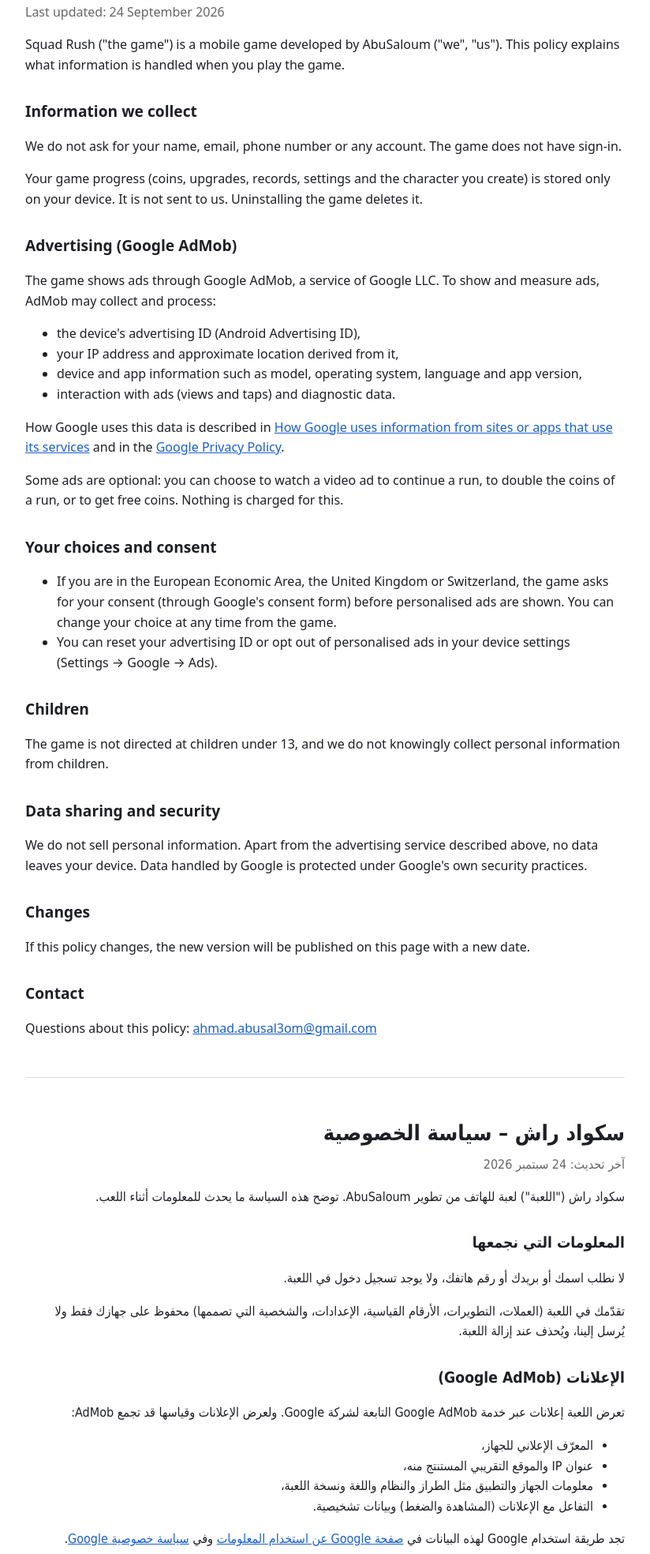
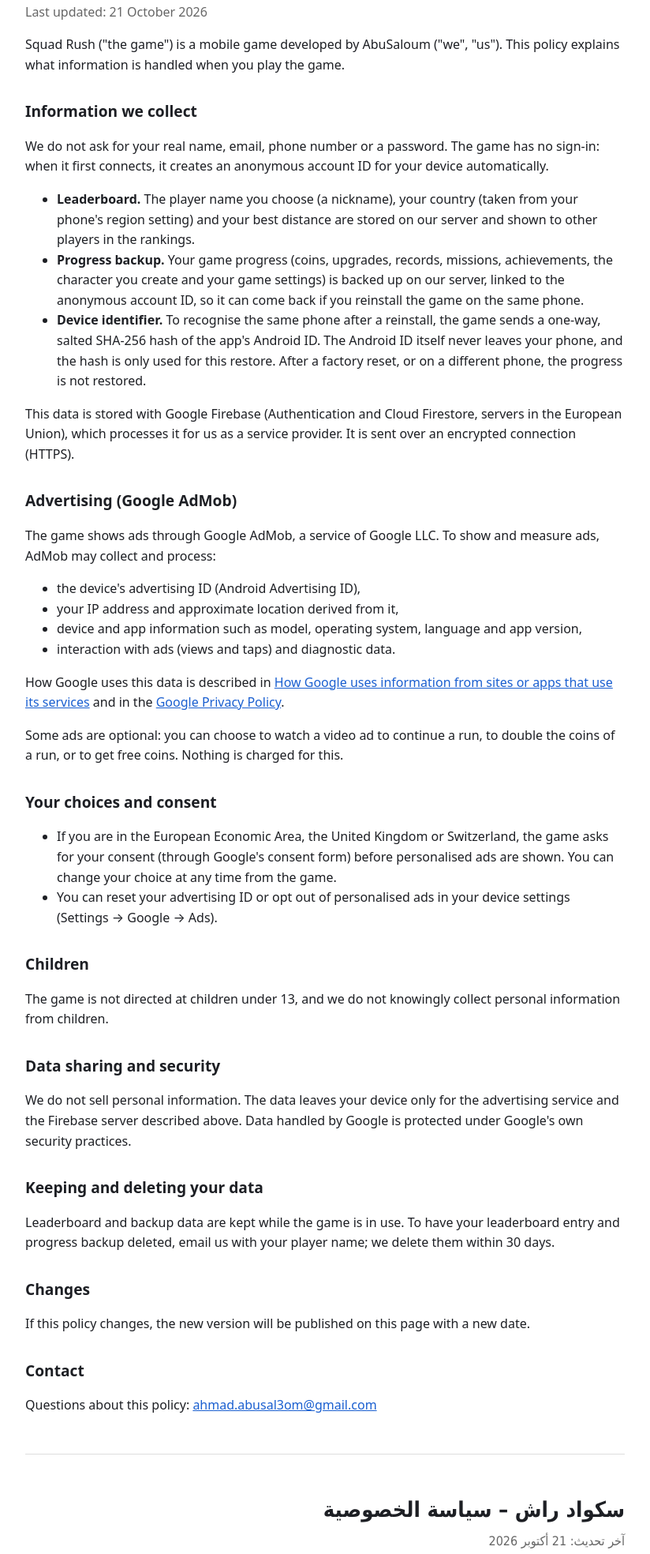
Before and after one commit to ahmad-abusaloum/ahmad-abusaloum.github.io, a plain HTML site: page squadrush/privacy.html in a window 1280 px wide. Shown: the part 93-2061 px from the top of the page at 79% size, without its empty margins (228-1052 px from the left). Drawn offline with Linux system fonts and the light colour scheme.

Commit message:
Squad Rush privacy policy: leaderboard, progress backup and the hashed device ID
The leaderboard (nickname, country, best distance), the progress backup for a
reinstall on the same phone, the salted SHA-256 of the Android ID, Firebase as
the service provider (EU servers), and deletion on request by email.

```diff
--- a/squadrush/privacy.html
+++ b/squadrush/privacy.html
@@ -18,13 +18,18 @@
 
 <section>
 <h1>Squad Rush – Privacy Policy</h1>
-<p class="date">Last updated: 24 September 2026</p>
+<p class="date">Last updated: 21 October 2026</p>
 
 <p>Squad Rush ("the game") is a mobile game developed by AbuSaloum ("we", "us"). This policy explains what information is handled when you play the game.</p>
 
 <h2>Information we collect</h2>
-<p>We do not ask for your name, email, phone number or any account. The game does not have sign-in.</p>
-<p>Your game progress (coins, upgrades, records, settings and the character you create) is stored only on your device. It is not sent to us. Uninstalling the game deletes it.</p>
+<p>We do not ask for your real name, email, phone number or a password. The game has no sign-in: when it first connects, it creates an anonymous account ID for your device automatically.</p>
+<ul>
+  <li><strong>Leaderboard.</strong> The player name you choose (a nickname), your country (taken from your phone's region setting) and your best distance are stored on our server and shown to other players in the rankings.</li>
+  <li><strong>Progress backup.</strong> Your game progress (coins, upgrades, records, missions, achievements, the character you create and your game settings) is backed up on our server, linked to the anonymous account ID, so it can come back if you reinstall the game on the same phone.</li>
+  <li><strong>Device identifier.</strong> To recognise the same phone after a reinstall, the game sends a one-way, salted SHA-256 hash of the app's Android ID. The Android ID itself never leaves your phone, and the hash is only used for this restore. After a factory reset, or on a different phone, the progress is not restored.</li>
+</ul>
+<p>This data is stored with Google Firebase (Authentication and Cloud Firestore, servers in the European Union), which processes it for us as a service provider. It is sent over an encrypted connection (HTTPS).</p>
 
 <h2>Advertising (Google AdMob)</h2>
 <p>The game shows ads through Google AdMob, a service of Google LLC. To show and measure ads, AdMob may collect and process:</p>
@@ -47,7 +52,10 @@
 <p>The game is not directed at children under 13, and we do not knowingly collect personal information from children.</p>
 
 <h2>Data sharing and security</h2>
-<p>We do not sell personal information. Apart from the advertising service described above, no data leaves your device. Data handled by Google is protected under Google's own security practices.</p>
+<p>We do not sell personal information. The data leaves your device only for the advertising service and the Firebase server described above. Data handled by Google is protected under Google's own security practices.</p>
+
+<h2>Keeping and deleting your data</h2>
+<p>Leaderboard and backup data are kept while the game is in use. To have your leaderboard entry and progress backup deleted, email us with your player name; we delete them within 30 days.</p>
 
 <h2>Changes</h2>
 <p>If this policy changes, the new version will be published on this page with a new date.</p>
@@ -60,13 +68,18 @@
 
 <section dir="rtl" lang="ar">
 <h1>سكواد راش – سياسة الخصوصية</h1>
-<p class="date">آخر تحديث: 24 سبتمبر 2026</p>
+<p class="date">آخر تحديث: 21 أكتوبر 2026</p>
 
 <p>سكواد راش ("اللعبة") لعبة للهاتف من تطوير AbuSaloum. توضح هذه السياسة ما يحدث للمعلومات أثناء اللعب.</p>
 
 <h2>المعلومات التي نجمعها</h2>
-<p>لا نطلب اسمك أو بريدك أو رقم هاتفك، ولا يوجد تسجيل دخول في اللعبة.</p>
-<p>تقدّمك في اللعبة (العملات، التطويرات، الأرقام القياسية، الإعدادات، والشخصية التي تصممها) محفوظ على جهازك فقط ولا يُرسل إلينا، ويُحذف عند إزالة اللعبة.</p>
+<p>لا نطلب اسمك الحقيقي أو بريدك أو رقم هاتفك أو كلمة مرور، ولا يوجد تسجيل دخول في اللعبة. عند أول اتصال تُنشئ اللعبة تلقائيًا رقم حساب مجهول الهوية لجهازك.</p>
+<ul>
+  <li><strong>لوحة الترتيب:</strong> يُحفظ على خادمنا اسم اللاعب الذي تختاره (اسم مستعار) ودولتك (من إعداد المنطقة في هاتفك) وأفضل مسافة لك، وتظهر للاعبين الآخرين في الترتيب.</li>
+  <li><strong>النسخة الاحتياطية للتقدّم:</strong> يُحفظ تقدّمك في اللعبة (العملات، التطويرات، الأرقام القياسية، المهمات، الإنجازات، الشخصية التي تصممها، وإعدادات اللعبة) على خادمنا مرتبطًا برقم الحساب المجهول، حتى يعود إليك إذا أعدت تثبيت اللعبة على الهاتف نفسه.</li>
+  <li><strong>معرّف الجهاز:</strong> لتتعرّف اللعبة على الهاتف نفسه بعد إعادة التثبيت، ترسل بصمة مشفّرة باتجاه واحد (SHA-256 مع إضافة ثابتة) لمعرّف Android الخاص بالتطبيق. المعرّف نفسه لا يغادر هاتفك، والبصمة تُستخدم لهذا الاسترجاع فقط. بعد إعادة ضبط المصنع أو على هاتف آخر لا يُسترجع التقدّم.</li>
+</ul>
+<p>تُحفظ هذه البيانات لدى Google Firebase (خدمتا Authentication وCloud Firestore، بخوادم في الاتحاد الأوروبي) التي تعالجها لصالحنا كمزوّد خدمة، وتُرسل عبر اتصال مشفّر (HTTPS).</p>
 
 <h2>الإعلانات (Google AdMob)</h2>
 <p>تعرض اللعبة إعلانات عبر خدمة Google AdMob التابعة لشركة Google. ولعرض الإعلانات وقياسها قد تجمع AdMob:</p>
@@ -89,7 +102,10 @@
 <p>اللعبة غير موجّهة للأطفال دون 13 سنة، ولا نجمع عن قصد معلومات شخصية من الأطفال.</p>
 
 <h2>المشاركة والأمان</h2>
-<p>لا نبيع أي معلومات شخصية. باستثناء خدمة الإعلانات المذكورة أعلاه، لا تغادر أي بيانات جهازك.</p>
+<p>لا نبيع أي معلومات شخصية. لا تغادر البيانات جهازك إلا لخدمة الإعلانات ولخادم Firebase المذكورين أعلاه.</p>
+
+<h2>حفظ بياناتك وحذفها</h2>
+<p>تُحفظ بيانات الترتيب والنسخة الاحتياطية ما دامت اللعبة مستخدمة. لحذف اسمك من الترتيب ونسختك الاحتياطية، راسلنا عبر البريد مع اسم اللاعب، ونحذفها خلال 30 يومًا.</p>
 
 <h2>التعديلات</h2>
 <p>عند تعديل هذه السياسة تُنشر النسخة الجديدة في هذه الصفحة بتاريخ جديد.</p>
```
